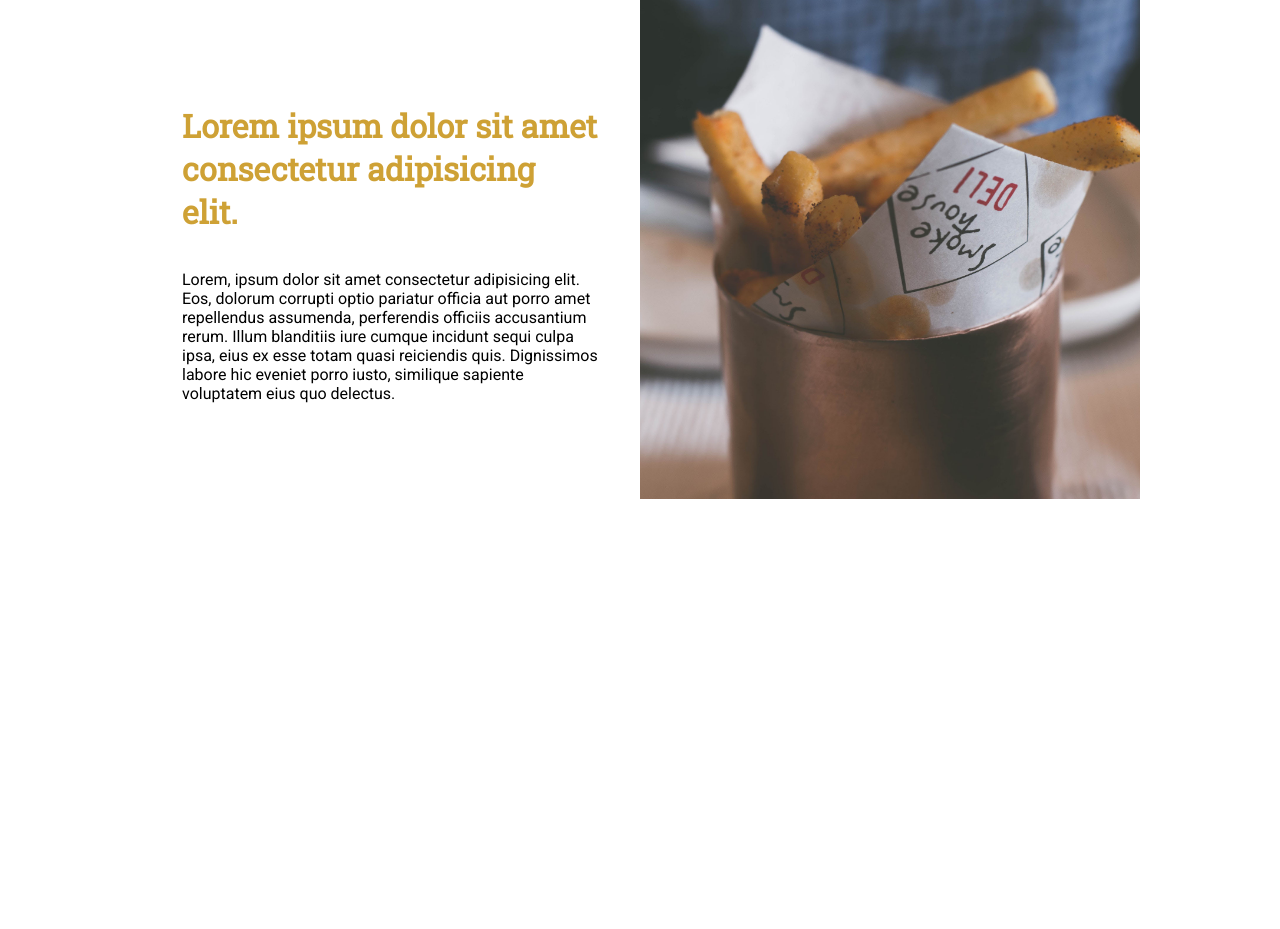
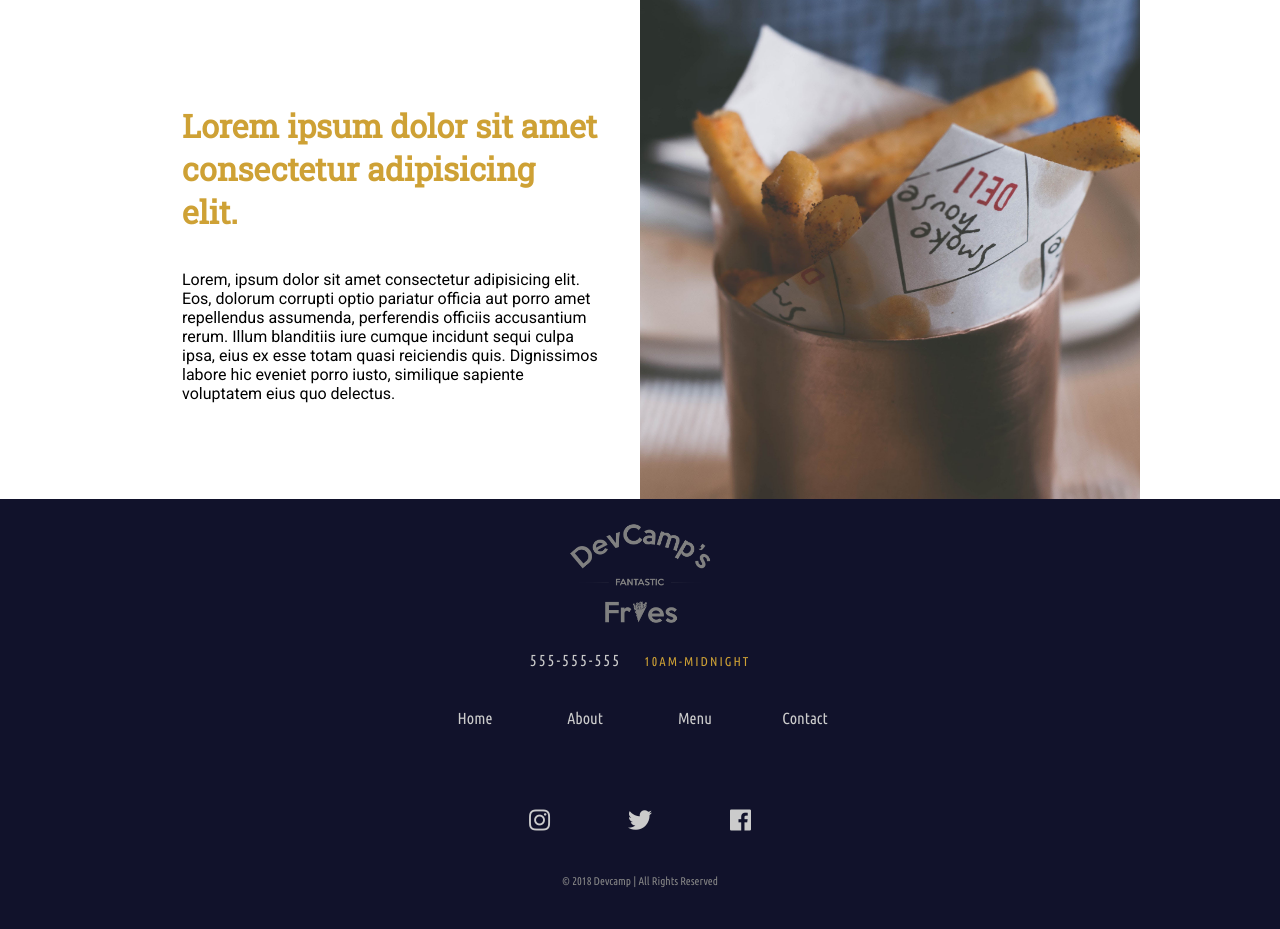
Before and after one commit to GeoHernandez27/gh-bottegaFries, a PHP site: page /about.html in a window 1280 px wide. Shown: the part 2235-3164 px from the top of the page. Before the commit the page ends 2734 px from the top, so only its background shows below. Run offline with PHP 8.4, Linux system fonts and the light colour scheme.

Commit message:
reformmated style files

```diff
--- a/about.html
+++ b/about.html
@@ -13,6 +13,11 @@
     <link rel="stylesheet" href="https://use.fontawesome.com/releases/v5.7.2/css/all.css" integrity="sha384-fnmOCqbTlWIlj8LyTjo7mOUStjsKC4pOpQbqyi7RrhN7udi9RwhKkMHpvLbHG9Sr" crossorigin="anonymous"/>
     <link rel="stylesheet" href="styles/common.css" />
     <link rel="stylesheet" href="styles/nav.css" />
+    <link rel="stylesheet" href="styles/footer.css" />
+    <link rel="stylesheet" href="styles/skewed-header.css" />
+    <link rel="stylesheet" href="styles/page-container.css" />
+    <link rel="stylesheet" href="styles/square-grid.css" />
+    <link rel="stylesheet" href="styles/helpers.css" />
 
 
 
@@ -85,6 +90,48 @@
                 </div>
             </div>
         </div>
+        <div class="footer-wrapper">
+                <div class="footer-wrapper__image">
+                    <img src="images/logos/decamp-fantastic-fries-logo-white.png" alt="Logo"/>
+                </div>
+                <div class="footer-phone-hours">
+                    <span class="phone">555-555-555</span>
+                    <span class="hours">10AM-Midnight</span>
+                </div>
+
+                <div class="links-wrapper">
+                    <div class="nav-link">
+                      <a href="index.html">Home</a>
+                    </div>
+
+                    <div class="nav-link">
+                      <a href="about.html">About</a>
+                    </div>
+
+                    <div class="nav-link">
+                      <a href="menu.html">Menu</a>
+                    </div>
+
+                    <div class="nav-link">
+                      <a href="contact.html">Contact</a>
+                    </div>
+                </div>
+
+                <div class="social-media-icons-wrapper">
+                    <a href="https://www.instagram.com/bottega.tech/?hl=en">
+                        <i class="fab fa-instagram"></i>
+                    </a>
+                    <a href="https://twitter.com/bottegaschool?lang=en">
+                        <i class="fab fa-twitter"></i>
+                    </a>
+                    <a href="https://www.facebook.com/bottegaschool/">
+                         <i class="fab fa-facebook"></i>
+                    </a>
+                </div>
+                <div class="copyright-wrapper">
+                    &copy; 2018 Devcamp &#124; All Rights Reserved
+                </div>
+            </div>
 
 </body>
 
--- a/index.html
+++ b/index.html
@@ -14,6 +14,7 @@
     <link rel="stylesheet" href="styles/common.css" />
     <link rel="stylesheet" href="styles/nav.css" />
     <link rel="stylesheet" href="styles/homepage.css" />
+    <link rel="stylesheet" href="styles/footer.css" />
 
 
 
--- a/styles/common.css
+++ b/styles/common.css
@@ -7,183 +7,3 @@ body {
 h1, h2, h3, h4, h5, h6 {
     font-family: 'Roboto Slab', serif;
 }
-
-/* Footer Styles */
-
-.footer-wrapper {
-    background-color: #11122b;
-    color: #cbcbcb;
-    font-family: "Ubuntu Condensed", sans-serif;
-    display: flex;
-    flex-direction: column;
-    justify-content: center;
-    align-items: center;
-    margin-top: -4px;
-}
-
-.footer-wrapper > .footer-wrapper__image img {
-    width: 180px;
-    height: 100%;
-    filter: brightness(50%);
-}
-
-.footer-wrapper > .footer-phone-hours span {
-    margin-left: 10px;
-    margin-right: 10px;
-    font-size: 1em;
-    letter-spacing: 2px;
-
-}
-
-.footer-wrapper > .footer-phone-hours > .hours {
-    font-size: 0.8em;
-    color: #cea135;
-    text-transform: uppercase;
-}
-
-.footer-wrapper > .links-wrapper {
-    margin-top: 40px;
-    margin-bottom: 40px;
-    width: 400px;
-
-}
-
-.footer-wrapper > .social-media-icons-wrapper {
-    margin-top: 40px;
-    margin-bottom: 40px;
-    width: 300px;
-    display: flex;
-    justify-content: space-around;
-}
-
-.footer-wrapper > .social-media-icons-wrapper a {
-    font-size: 1.5em;
-    color: #cbcbcb;
-    transition: 0.5s;
-}
-
-.footer-wrapper > .social-media-icons-wrapper a:hover {
-    color: #cea135;
-}
-
-.footer-wrapper > .copyright-wrapper {
-    margin-bottom: 42px;
-    font-size: 0.7em;
-    color: #858585;
-}
-
-/* Skewed header */
-.skewed-header {
-    position: relative;
-    height: 400px;
-    overflow: hidden;
-}
-
-.skewed-header > .header-bg {
-    position: absolute;
-    top: 0;
-    bottom: 0;
-    right: 0;
-    left: 0;
-
-    height: 100%;
-    width: 100%;
-    background-repeat: no-repeat;
-    background-size: 100%;
-    transform: skewY(-6deg);
-    transform-origin: top left;
-    filter: brightness(50%);
-}
-
-.skewed-header > .skewed-header-wrapper {
-    position: absolute;
-    display: flex;
-    justify-content: center;
-    width: 100vw;
-}
-
-.skewed-header > .skewed-header-wrapper > .skewed-header-content {
-    width: 1000px;
-    display: flex;
-    justify-content: space-between;
-    align-items: center;
-}
-
-.skewed-header > .skewed-header-wrapper > .skewed-header-content > .heading-wrapper {
-    background-color: #cea135;
-    color: #11122b;
-    border-bottom-left-radius: 2px;
-    border-bottom-right-radius: 2px;
-    width: 175px;
-    padding: 10px;
-    text-align: center;
-}
-
-/* page container styles */
-
-.page-container {
-    display: flex;
-    justify-content: center;
-
-}
-
-.page-container > .content-wrapper {
-    width: 1000px;
-
-}
-.page-container > .content-wrapper > #chef {
-    width: 350px;
-    margin: 23px 40px 20px 0px;
-    float: left;
-    border: 1px solid #cea135;
-
-}
-
-.page-container > .content-wrapper p {
-    letter-spacing: 1px;
-    line-height: 30px;
-}
-
-/* Square grid styles */
-.squares-wrapper {
-    display: flex;
-    justify-content: center;
-
-}
-
-.squares-wrapper > .squares {
-    width: 1000px;
-}
-
-.squares-wrapper > .squares > .square {
-    display: grid;
-    grid-template-columns: 1fr 1fr;
-    margin-top:-4px;
-
-}
-.square > .img-wrapper img {
-    width: 100%;
-    height: 500px;
-    object-fit: cover;
-}
-
-.square > .square-text-wrapper {
-    display: flex;
-    justify-content: center;
-    align-items: center;
-    flex-direction: column;
-    padding: 42px;
-
-}
-
-.square > .square-text-wrapper h1 {
-    color: #cea135;
-
-}
-
-/* helpers */
-
-.spacer60 {
-    height: 60px;
-    width: 100%;
-}
--- /dev/null
+++ b/styles/footer.css
@@ -0,0 +1,63 @@
+/* Footer Styles */
+
+.footer-wrapper {
+    background-color: #11122b;
+    color: #cbcbcb;
+    font-family: "Ubuntu Condensed", sans-serif;
+    display: flex;
+    flex-direction: column;
+    justify-content: center;
+    align-items: center;
+    margin-top: -4px;
+}
+
+.footer-wrapper > .footer-wrapper__image img {
+    width: 180px;
+    height: 100%;
+    filter: brightness(50%);
+}
+
+.footer-wrapper > .footer-phone-hours span {
+    margin-left: 10px;
+    margin-right: 10px;
+    font-size: 1em;
+    letter-spacing: 2px;
+
+}
+
+.footer-wrapper > .footer-phone-hours > .hours {
+    font-size: 0.8em;
+    color: #cea135;
+    text-transform: uppercase;
+}
+
+.footer-wrapper > .links-wrapper {
+    margin-top: 40px;
+    margin-bottom: 40px;
+    width: 400px;
+
+}
+
+.footer-wrapper > .social-media-icons-wrapper {
+    margin-top: 40px;
+    margin-bottom: 40px;
+    width: 300px;
+    display: flex;
+    justify-content: space-around;
+}
+
+.footer-wrapper > .social-media-icons-wrapper a {
+    font-size: 1.5em;
+    color: #cbcbcb;
+    transition: 0.5s;
+}
+
+.footer-wrapper > .social-media-icons-wrapper a:hover {
+    color: #cea135;
+}
+
+.footer-wrapper > .copyright-wrapper {
+    margin-bottom: 42px;
+    font-size: 0.7em;
+    color: #858585;
+}
--- /dev/null
+++ b/styles/helpers.css
@@ -0,0 +1,6 @@
+/* helpers */
+
+.spacer60 {
+    height: 60px;
+    width: 100%;
+}
--- /dev/null
+++ b/styles/page-container.css
@@ -0,0 +1,24 @@
+/* page container styles */
+
+.page-container {
+    display: flex;
+    justify-content: center;
+
+}
+
+.page-container > .content-wrapper {
+    width: 1000px;
+
+}
+.page-container > .content-wrapper > #chef {
+    width: 350px;
+    margin: 23px 40px 20px 0px;
+    float: left;
+    border: 1px solid #cea135;
+
+}
+
+.page-container > .content-wrapper p {
+    letter-spacing: 1px;
+    line-height: 30px;
+}
```
Also changed, not shown: styles/skewed-header.css (added, +46 -0 lines), styles/square-grid.css (added, +36 -0 lines).
